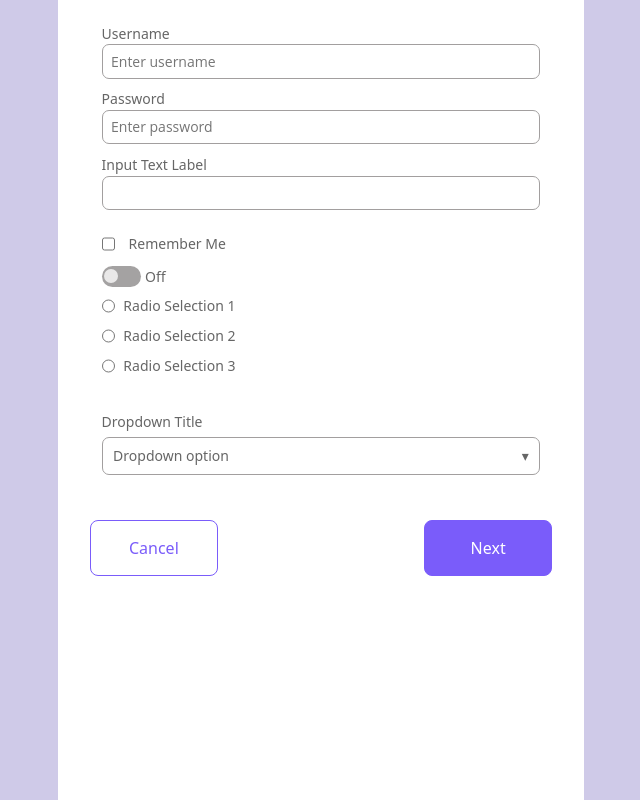
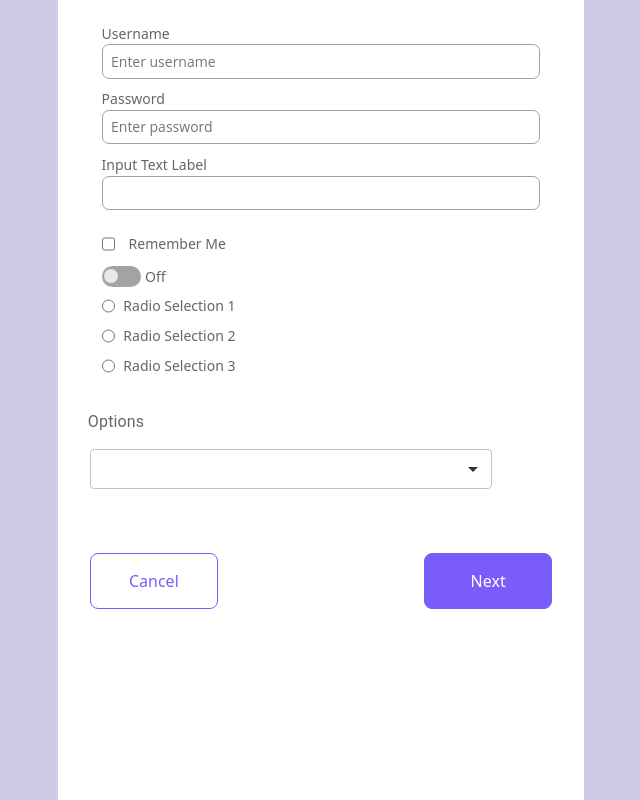
Before and after one commit to TaisaBraga/Formulario-React, a React (Vite) app: page / in a window 1280 px wide. Shown: the whole page, without its empty margins (319-959 px from the left). Built offline with nearby package versions, Linux system fonts and the light colour scheme.

Commit message:
fix: change dropdown selection

```diff
--- a/package.json
+++ b/package.json
@@ -10,7 +10,10 @@
     "preview": "vite preview"
   },
   "dependencies": {
+    "@emotion/react": "^11.14.0",
+    "@emotion/styled": "^11.14.0",
     "@hookform/resolvers": "^4.1.3",
+    "@mui/material": "^7.0.2",
     "next": "^15.2.4",
     "react": "^19.1.0",
     "react-dom": "^19.1.0",
--- a/src/components/Templates/formPage.tsx
+++ b/src/components/Templates/formPage.tsx
@@ -20,7 +20,7 @@ const FormShema = z.object({
   textinput: z.string(),
   remember: z.boolean(),
   switch: z.boolean(),
-  radioSelection: z.string(),
+  radioSelection: z.string()
 });
 
 type FormSchemaType = z.infer<typeof FormShema>;
@@ -44,7 +44,7 @@ const FormPage = () => {
     <form onSubmit={handleSubmit(handleFormSubmit)} className="form-container">
       <TextInputs register={register} errors={errors} />
       <OthersInputs register={register} watch={watch} />
-      <DropDownInput setDropItem={""} dropitem={""} />
+      <DropDownInput register={register} />
       <div className="button-container">
         <Buttons
           buttonType="reset"
--- a/src/components/molecules/DropDown/dropDownInput.css
+++ b/src/components/molecules/DropDown/dropDownInput.css
@@ -1,59 +1,7 @@
-.dropdown-input {
-    display: flex;
-    flex-direction: column;
-    padding: 0.9375em 3.125em;
-    font-size: 14px;
-}
-
-.dropdown-label {
-    color: #333;
-    margin-bottom: 0.5em;
-}
-
-li {
-    list-style: none;
-}
-
-.dropdown-selected {
-    background: white;
+#dropDown-div {
     border: 1px solid #a29f9f;
     border-radius: 0.5em;
-    padding: 0.75em;
-    color: #333;
-    cursor: pointer;
-    display: flex;
-    justify-content: space-between;
-    align-items: center;
+    padding: 0.6em;
+    width: 30em;
+    margin-top: 0.2em;
 }
-
-.dropdown-selected::after {
-    content: "▾";
-}
-
-.dropdown-list {
-    display: none;
-    position: absolute;
-    top: 100%;
-    left: 0;
-    background: white;
-    border: 1px solid #a29f9f;
-    border-top: none;
-    border-radius: 0 0 0.5em 0.5em;
-    z-index: 10;
-}
-
-.dropdown-list.show {
-    display: block;
-}
-
-.dropdown-item {
-    padding: 0.75em;
-    cursor: pointer;
-    color: #333;
-    border-bottom: 0.0.5em solid #d2cece;
-}
-
-.dropdown-item:hover {
-    background: #8c74f8f6;
-    color: white;
-}
--- a/src/components/molecules/DropDown/dropDownInput.jsx
+++ b/src/components/molecules/DropDown/dropDownInput.jsx
@@ -1,66 +1,32 @@
 /* eslint-disable react/prop-types */
-import { useEffect, useRef, useState } from "react";
-import "./dropDownInput.css";
+import InputLabel from "@mui/material/InputLabel";
+import MenuItem from "@mui/material/MenuItem";
+import FormControl from "@mui/material/FormControl";
+import Select from "@mui/material/Select";
 
-function DropDownInput({setDropItem, dropitem }) {
-  const [isOpen, setIsOpen] = useState(false);
-  const [selectedItem, setSelectedItem] = useState("");
-  const dropdownRef = useRef(null);
+export default function SelectSmall({ register }) {
 
-  const dropDownOptions = [
-    "Dropdown option",
-    "Dropdown option 1",
-    "Dropdown option 2",
-  ];
-
-  useEffect(() => {
-    if(dropitem == null){
-      setSelectedItem("")
-    }
-  }, [dropitem])
-
-  const handleClickOpen = () => {
-    if (isOpen == true) {
-      setIsOpen(false);
-      dropdownRef.current ? dropdownRef.current.classList.remove("show") : null;
-    } else {
-      setIsOpen(true);
-      dropdownRef.current ? dropdownRef.current.classList.toggle("show") : null;
-    }
-  };
-
-  const handleSelectItem = (text) => {
-    setIsOpen(false);
-    dropdownRef.current?.classList.remove("show");
-    setSelectedItem(text);
-    setDropItem(text);
-  };;
 
   return (
-    <div className="dropdown-input">
-      <label className="dropdown-label" style={{color: "#666666", fontFamily: 'Noto Sans, sans-serif'}}>Dropdown Title</label>
-      <div className="dropdown">
-        <div className="dropdown-selected" onClick={handleClickOpen} style={{color: "#666666", fontFamily: 'Noto Sans, sans-serif'}}>
-          {selectedItem ? selectedItem : "Dropdown option"}
-        </div>
-        <ul
-          className="dropdown-list"
-          style={{ display: isOpen ? "block" : "none" }}
-        >
-          {dropDownOptions.map((item, index) => (
-            <li
-              key={index}
-              className="dropdown-item"
-              onClick={() => handleSelectItem(item)}
-              style={{color: "#666666", fontFamily: 'Noto Sans, sans-serif'}}
-            >
-              {item}
-            </li>
-          ))}
-        </ul>
-      </div>
-    </div>
+    <FormControl sx={{ p: 1, minWidth: 450 }} size="small">
+      <InputLabel id="demo-select-small-label" sx={{ml: 2 }}>
+        Options
+      </InputLabel>
+      <Select
+        sx={{ m: 3, mt: 5 }}
+        labelId="dropdown-label"
+        id="dropdown"
+        defaultValue=""
+        label="Option"
+        {...register("dropdownSelection")}
+      >
+        <MenuItem >
+          <em>None</em>
+        </MenuItem>
+        <MenuItem value="Option 1">Option 1</MenuItem>
+        <MenuItem value="Option 2">Option 2</MenuItem>
+        <MenuItem value="Option 3">Option 3</MenuItem>
+      </Select>
+    </FormControl>
   );
 }
-
-export default DropDownInput;
--- a/src/components/molecules/OthersInputs/othersInputs.jsx
+++ b/src/components/molecules/OthersInputs/othersInputs.jsx
@@ -4,7 +4,7 @@ import "./othersInputs.css";
 
 export default function OthersInputs({ register, watch }) {
   const isChecked = watch("switch")
-  const radioSelection = watch("radioSelection", "")
+  const radioSelection = watch("radioSelection")
 
   return (
     <div id="othesInput-div">
```
Also changed, not shown: 1 other file (tests, documents, lock files or other folders).
